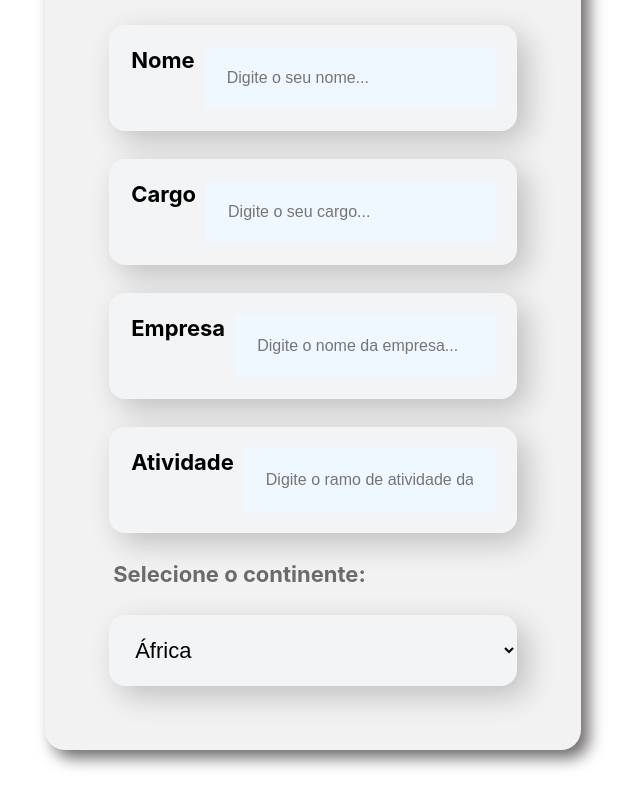
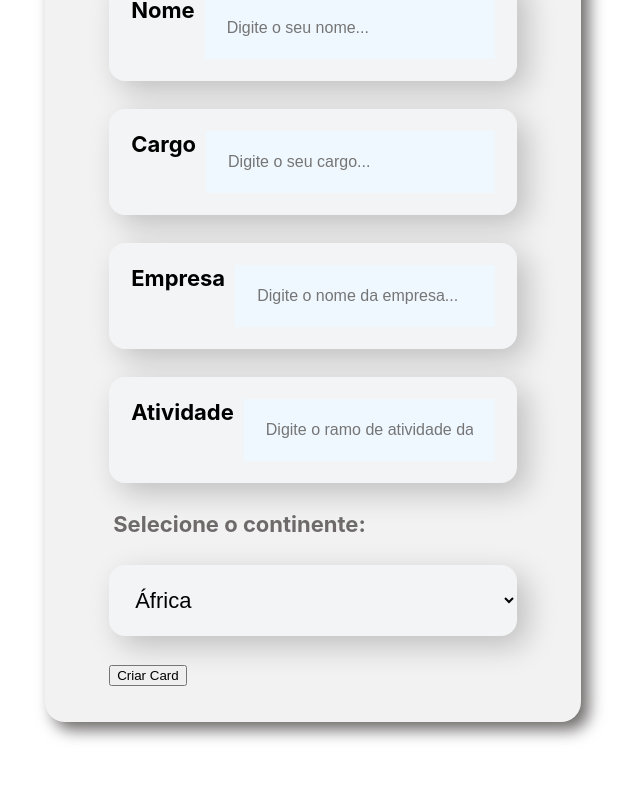
Before and after one commit to alanmulero/React-Alura, a React (Create React App) app: page / in a window 1280 px wide. Shown: the part 497-1304 px from the top of the page, without its empty margins (327-967 px from the left). After the commit the page ends 1249 px from the top, so only its background shows below. Built offline with nearby package versions, Linux system fonts and the light colour scheme.

Commit message:
botao finalizado e sombreado

```diff
--- a/src/componentes/Botao/index.js
+++ b/src/componentes/Botao/index.js
@@ -0,0 +1,9 @@
+
+import './Botao.css';
+const Botao = (props) => {
+    return (
+        <button className="botao">{props.texto}</button>
+    )
+}
+
+export default Botao;
--- a/src/componentes/Formulario/Formulario.css
+++ b/src/componentes/Formulario/Formulario.css
@@ -1,7 +1,7 @@
 .formulario{
     display: flex;
     justify-content: center;
-    margin: 80px 0px;
+    margin: 30px 0px;
 }
 
 .formulario-form{
--- a/src/componentes/Formulario/index.js
+++ b/src/componentes/Formulario/index.js
@@ -1,6 +1,7 @@
 import './Formulario.css'
 import CampoTexto from "../CampoTexto";
 import ListaSuspensa from "../ListaSuspensa";
+import Botao from "../Botao";
 
 const Formulario = () => {
     const paises = ['África','América do Norte','América do Sul','Ásia','Oceania']
@@ -14,7 +15,7 @@
                 <CampoTexto label={"Empresa"} placeholder={"Digite o nome da empresa"}/>
                 <CampoTexto label={"Atividade"} placeholder={"Digite o ramo de atividade da empresa"}/>
                 <ListaSuspensa label={'Selecione o continente:'} itens={paises}/>
-
+                <Botao  texto="Criar Card"/>
             </form>
 
 
```
